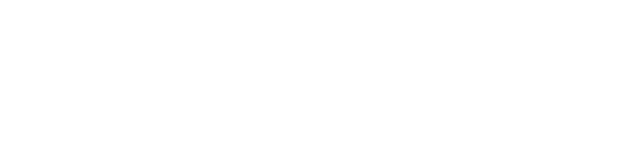
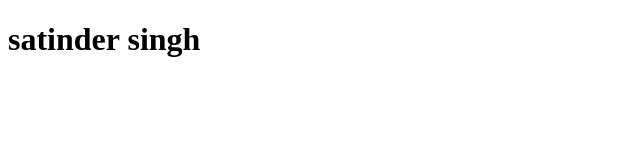
Before and after one commit to satindersingh472/GitCheck, a plain HTML site: page index.html in a window 1280 px wide. Shown: the whole page, without its empty margins (0-640 px from the left). Drawn offline with Linux system fonts and the light colour scheme.

Commit message:
added name to file

```diff
--- a/index.html
+++ b/index.html
@@ -7,6 +7,6 @@
     <title>Document</title>
 </head>
 <body>
-
+    <h1>satinder singh</h1>
 </body>
 </html>
```
